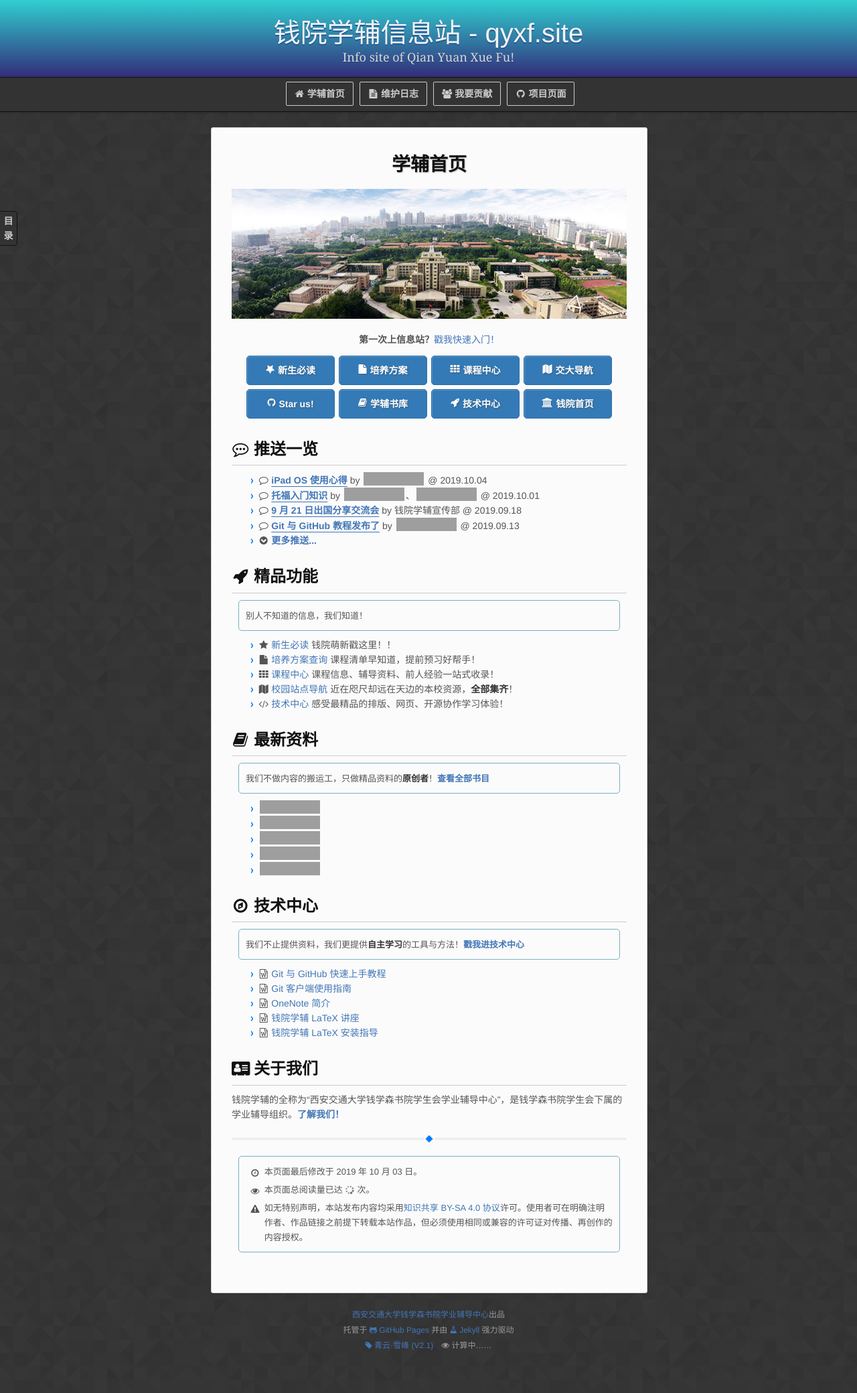
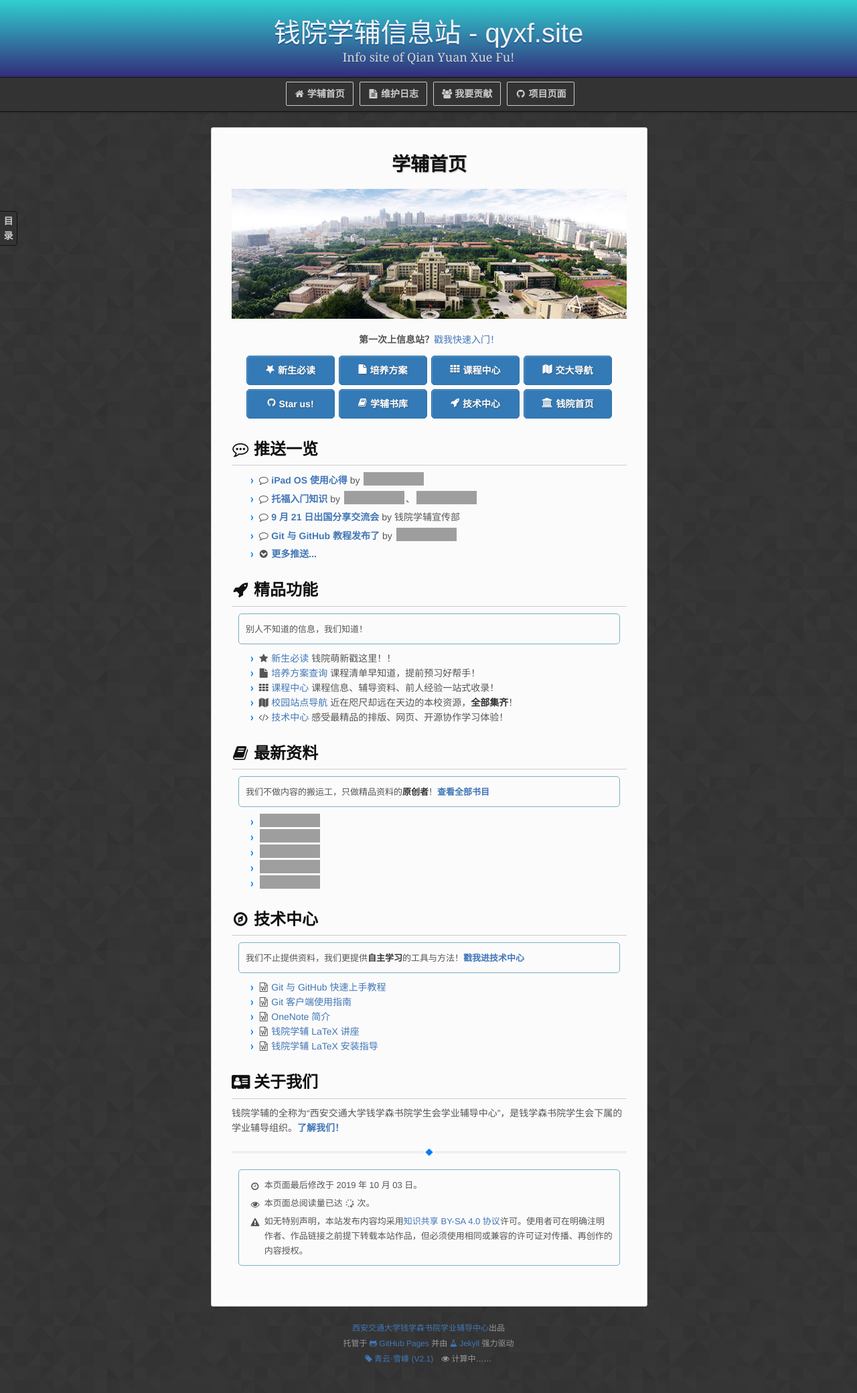
Before and after one commit to qyxf/qyxf.github.io, a Jekyll site: the page built from index.md, in a window 1280 px wide. Shown: the whole page at 67% size. Built offline with Jekyll 4.4.1, drawn with Linux system fonts in a browser that asks for light colours; some web fonts are replaced; our own code applies the rules of GitHub Pages for plain Markdown files; comment, search, counter and statistics services are not loaded; grey boxes are pictures that could not be loaded.

Commit message:
Refine post lists on index
Former-commit-id: 7220026e17808fb3b822e31c2f92a926dbaa2550

```diff
--- a/assets/css/style.scss
+++ b/assets/css/style.scss
@@ -55,8 +55,12 @@ center-banner {
   margin: 10px;
 }
 
-.postlist {
-  margin-bottom: 10px;
+.postlist li{
+  margin-bottom: 5px;
+
+  a {
+    font-weight: bold;
+  }
 }
 
 .mobile-info {
--- a/index.md
+++ b/index.md
@@ -24,7 +24,7 @@ date: 2019-10-03
 <ul class="postlist">
   {% for post in site.posts limit:10 %}
     <li><i class="fa fa-comment-o"></i>
-      <a href="{{ post.url }}"><u><strong>{{ post.title }}</strong></u></a> by {{ post.author | markdownify | remove: '<p>' | remove: '</p>' }} @ {{ post.date | date:'%Y.%m.%d' }}
+      <a href="{{ post.url }}">{{ post.title }}</a> by {{ post.author | markdownify | remove: '<p>' | remove: '</p>' }}
     </li>
   {% endfor %}
   <li><span class="mono"><i class="fa fa-chevron-circle-down"></i></span> <a href="post"><strong>更多推送...</strong></a></li>
```
